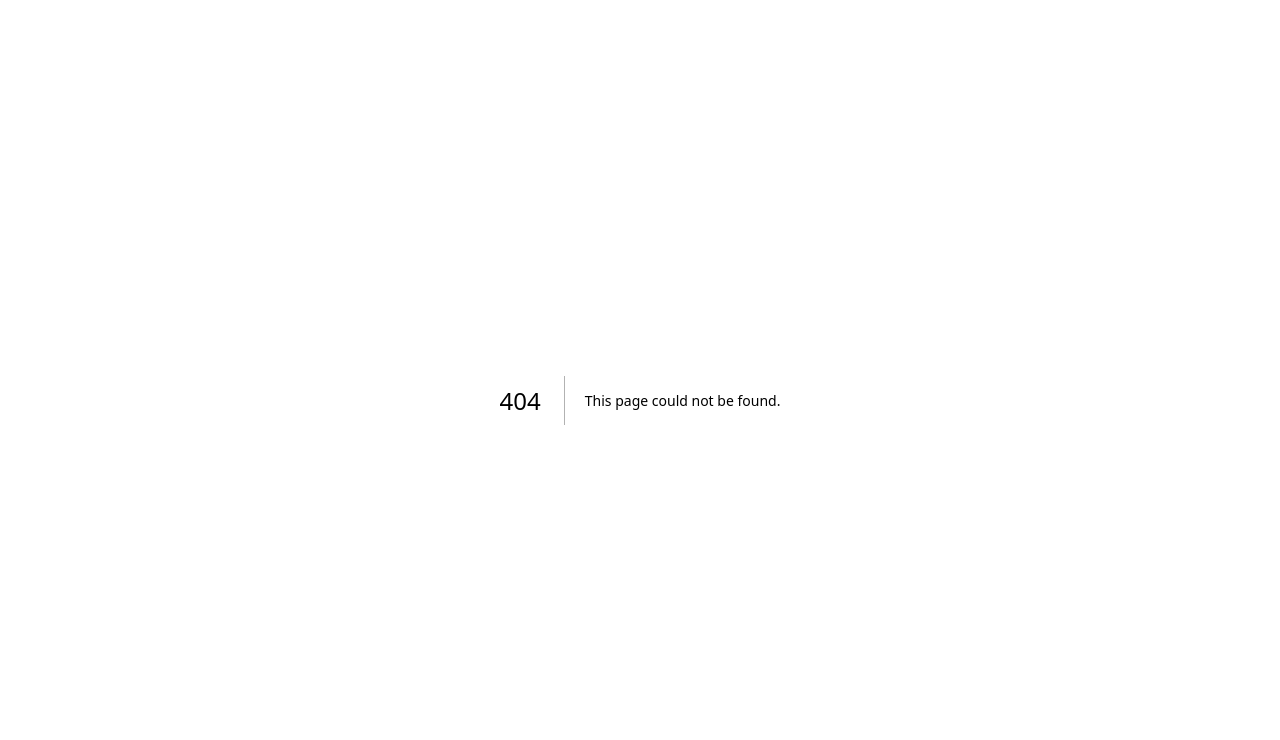
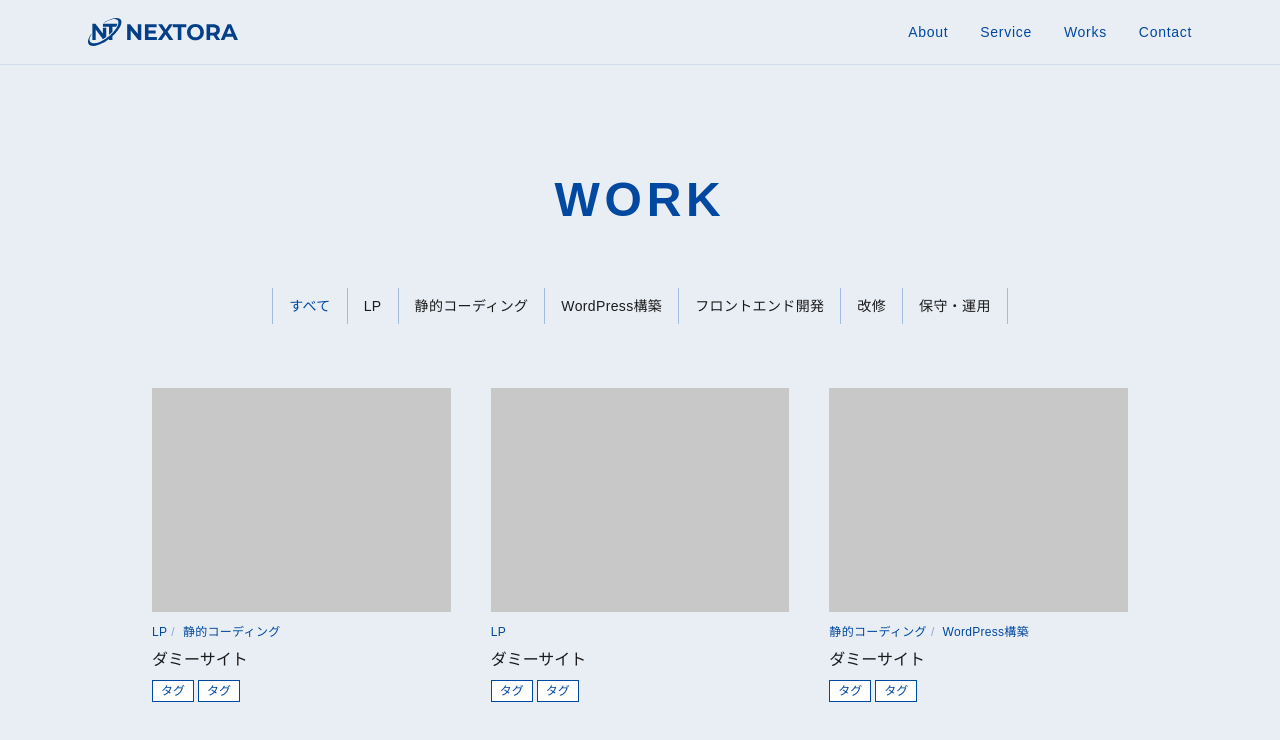
Before and after one commit to ai-dev-toraji/portfolio, a Next.js app: page /works in a window 1280 px wide. Before the commit this address had no page. Shown: the top 740 px of the page. Built offline with nearby package versions, Linux system fonts and the light colour scheme.

Commit message:
feat: Workページ作成

```diff
--- /dev/null
+++ b/app/works/components/WorksCard.tsx
@@ -0,0 +1,33 @@
+type WorksCardProps = {
+  title: string;
+  tags: string[];
+  categories: string[];
+};
+
+export default function WorksCard({ title, tags, categories }: WorksCardProps) {
+  return (
+    <div className="cursor-pointer group">
+      <div className="aspect-[4/3] bg-[#C8C8C8] mb-3 overflow-hidden">
+        <div className="w-full h-full bg-[#C8C8C8] transition-transform duration-300 group-hover:scale-105" />
+      </div>
+      <div className="flex flex-wrap gap-1 mb-2">
+        {categories.map((cat, i) => (
+          <span key={i} className="text-xs text-(--color-primary) tracking-wide">
+            {cat}{i < categories.length - 1 && <span className="text-(--color-primary)/40 mx-1">/</span>}
+          </span>
+        ))}
+      </div>
+      <p className="text-md font-medium text-(--color-text) mb-2">{title}</p>
+      <div className="flex flex-wrap gap-1">
+        {tags.map((tag, i) => (
+          <span
+            key={i}
+            className="text-xs border border-(--color-primary) text-(--color-primary) px-2 py-0.5 bg-white"
+          >
+            {tag}
+          </span>
+        ))}
+      </div>
+    </div>
+  );
+}
--- /dev/null
+++ b/app/works/components/WorksContent.tsx
@@ -0,0 +1,76 @@
+"use client";
+
+import { useState } from "react";
+import SectionTitle from "@/components/ui/section-title";
+import WorksCard from "./WorksCard";
+
+const categories = ["LP", "静的コーディング", "WordPress構築", "フロントエンド開発", "改修", "保守・運用"];
+
+const works = [
+  { id: 1, title: "ダミーサイト", tags: ["タグ", "タグ"], categories: ["LP", "静的コーディング"] },
+  { id: 2, title: "ダミーサイト", tags: ["タグ", "タグ"], categories: ["LP"] },
+  { id: 3, title: "ダミーサイト", tags: ["タグ", "タグ"], categories: ["静的コーディング","WordPress構築"] },
+  { id: 4, title: "ダミーサイト", tags: ["タグ", "タグ"], categories: ["静的コーディング","WordPress構築","保守・運用"] },
+  { id: 5, title: "ダミーサイト", tags: ["タグ", "タグ"], categories: ["フロントエンド開発"] },
+  { id: 6, title: "ダミーサイト", tags: ["タグ", "タグ"], categories: ["改修"] },
+  { id: 7, title: "ダミーサイト", tags: ["タグ", "タグ"], categories: ["保守・運用"] },
+];
+
+
+export default function WorksContent() {
+  const [activeCategories, setActiveCategories] = useState<string[]>([]);
+
+  const toggleCategory = (cat: string) => {
+    setActiveCategories((prev) =>
+      prev.includes(cat) ? prev.filter((c) => c !== cat) : [...prev, cat]
+    );
+  };
+
+  const filteredWorks =
+    activeCategories.length > 0
+      ? works.filter((work) => work.categories.some((c) => activeCategories.includes(c)))
+      : works;
+
+  return (
+    <section className="bg-(--color-sub) py-20 md:py-28">
+      <div className="max-w-5xl mx-auto px-6">
+        {/* Title */}
+        <SectionTitle color="primary" as="h1">WORK</SectionTitle>
+
+        {/* Filter tabs */}
+        <div className="flex flex-wrap justify-center mb-16 ">
+          <button
+            onClick={() => setActiveCategories([])}
+            className={`px-4 py-2 text-sm tracking-wide border-l border-r border-(--color-primary)/30 transition-colors duration-200 ${
+              activeCategories.length === 0
+                ? "text-(--color-primary)"
+                : "text-(--color-text) hover:text-(--color-primary) cursor-pointer"
+            }`}
+          >
+            すべて
+          </button>
+          {categories.map((cat) => (
+            <button
+              key={cat}
+              onClick={() => toggleCategory(cat)}
+              className={`px-4 py-2 text-sm tracking-wide border-r border-(--color-primary)/30 transition-colors duration-200 ${
+                activeCategories.includes(cat)
+                  ? "text-(--color-primary)"
+                  : "text-(--color-text) hover:text-(--color-primary) cursor-pointer"
+              }`}
+            >
+              {cat}
+            </button>
+          ))}
+        </div>
+
+        {/* Grid */}
+        <div className="grid grid-cols-1 md:grid-cols-3 gap-8 md:gap-10">
+          {filteredWorks.map((work) => (
+            <WorksCard key={work.id} title={work.title} tags={work.tags} categories={work.categories} />
+          ))}
+        </div>
+      </div>
+    </section>
+  );
+}
--- /dev/null
+++ b/app/works/page.tsx
@@ -0,0 +1,19 @@
+import Header from "@/components/layout/header";
+import Footer from "@/components/layout/footer";
+import WorksContent from "./components/WorksContent";
+
+export const metadata = {
+  title: "Works | MORI CORDER",
+};
+
+export default function WorksPage() {
+  return (
+    <>
+      <Header />
+      <main className="pt-16">
+        <WorksContent />
+      </main>
+      <Footer />
+    </>
+  );
+}
```
